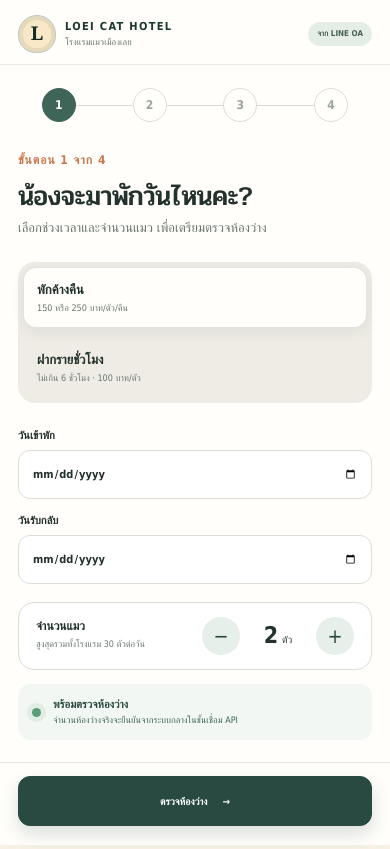
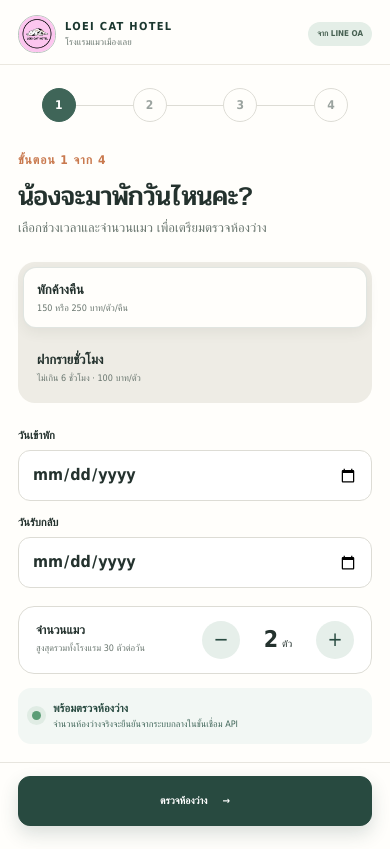
Before and after one commit to loeismartpetshop-web/LoeiCatHotel, a Next.js app in the folder apps/customer-booking/: page / in a window 390 px wide. Built offline with nearby package versions, Linux system fonts and the light colour scheme; a web font is replaced by a local one.

Commit message:
Add hotel logo and lock mobile viewport

```diff
--- a/apps/customer-booking/app/booking-app.tsx
+++ b/apps/customer-booking/app/booking-app.tsx
@@ -7,6 +7,7 @@ import {
   type RatePlanCode,
   type RoomType
 } from "@loei-cat-hotel/domain";
+import Image from "next/image";
 import { useMemo, useState } from "react";
 
 type BookingMode = "overnight" | "hourly";
@@ -228,7 +229,7 @@ export function BookingApp() {
     <main className="site-shell">
       <section className="brand-panel" aria-label="ข้อมูลโรงแรม">
         <div className="brand-lockup">
-          <div className="brand-mark" aria-hidden="true">L</div>
+          <Image className="brand-mark" src="/loeicathotel-logo.webp" alt="โลโก้ LOEI CAT HOTEL" width={96} height={96} priority />
           <div><strong>LOEI CAT HOTEL</strong><span>โรงแรมแมวเมืองเลย</span></div>
         </div>
         <div className="brand-copy">
@@ -247,7 +248,7 @@ export function BookingApp() {
       <section className="booking-panel">
         <header className="mobile-header">
           <div className="brand-lockup compact">
-            <div className="brand-mark" aria-hidden="true">L</div>
+            <Image className="brand-mark" src="/loeicathotel-logo.webp" alt="โลโก้ LOEI CAT HOTEL" width={96} height={96} priority />
             <div><strong>LOEI CAT HOTEL</strong><span>โรงแรมแมวเมืองเลย</span></div>
           </div>
           <span className="line-badge">จาก LINE OA</span>
--- a/apps/customer-booking/app/globals.css
+++ b/apps/customer-booking/app/globals.css
@@ -23,7 +23,7 @@
 
 * { box-sizing: border-box; }
 
-html { background: var(--cream-100); scroll-behavior: smooth; }
+html { background: var(--cream-100); scroll-behavior: smooth; touch-action: pan-x pan-y; }
 
 body {
   margin: 0;
@@ -76,8 +76,7 @@ button { color: inherit; }
 .brand-mark {
   width: 48px;
   height: 48px;
-  display: grid;
-  place-items: center;
+  display: block;
   border: 1px solid rgba(255, 255, 255, 0.62);
   border-radius: 50% 50% 46% 46%;
   color: var(--forest-950);
@@ -86,6 +85,7 @@ button { color: inherit; }
   font-size: 24px;
   font-weight: 700;
   box-shadow: inset 0 0 0 4px rgba(20, 43, 37, 0.08);
+  object-fit: cover;
 }
 .brand-lockup strong { display: block; font-size: 15px; letter-spacing: 0.12em; }
 .brand-lockup span { display: block; margin-top: 1px; font-size: 12px; color: rgba(255, 255, 255, 0.64); }
@@ -270,6 +270,7 @@ button { color: inherit; }
 }
 
 @media (max-width: 640px) {
+  input { font-size: 16px; }
   .booking-panel { padding: 0; background: var(--paper); }
   .mobile-header { padding: 15px 18px 11px; margin: 0; border-bottom: 1px solid #ebe8e0; background: var(--paper); }
   .mobile-header .brand-mark { width: 38px; height: 38px; font-size: 19px; }
--- a/apps/customer-booking/app/layout.tsx
+++ b/apps/customer-booking/app/layout.tsx
@@ -1,7 +1,15 @@
-import type { Metadata } from "next";
+import type { Metadata, Viewport } from "next";
 import { headers } from "next/headers";
 import type { ReactNode } from "react";
 import "./globals.css";
+
+export const viewport: Viewport = {
+  width: "device-width",
+  initialScale: 1,
+  maximumScale: 1,
+  userScalable: false,
+  viewportFit: "cover"
+};
 
 export async function generateMetadata(): Promise<Metadata> {
   const requestHeaders = await headers();
```
Also changed, not shown: apps/customer-booking/public/loeicathotel-logo.webp (added).
